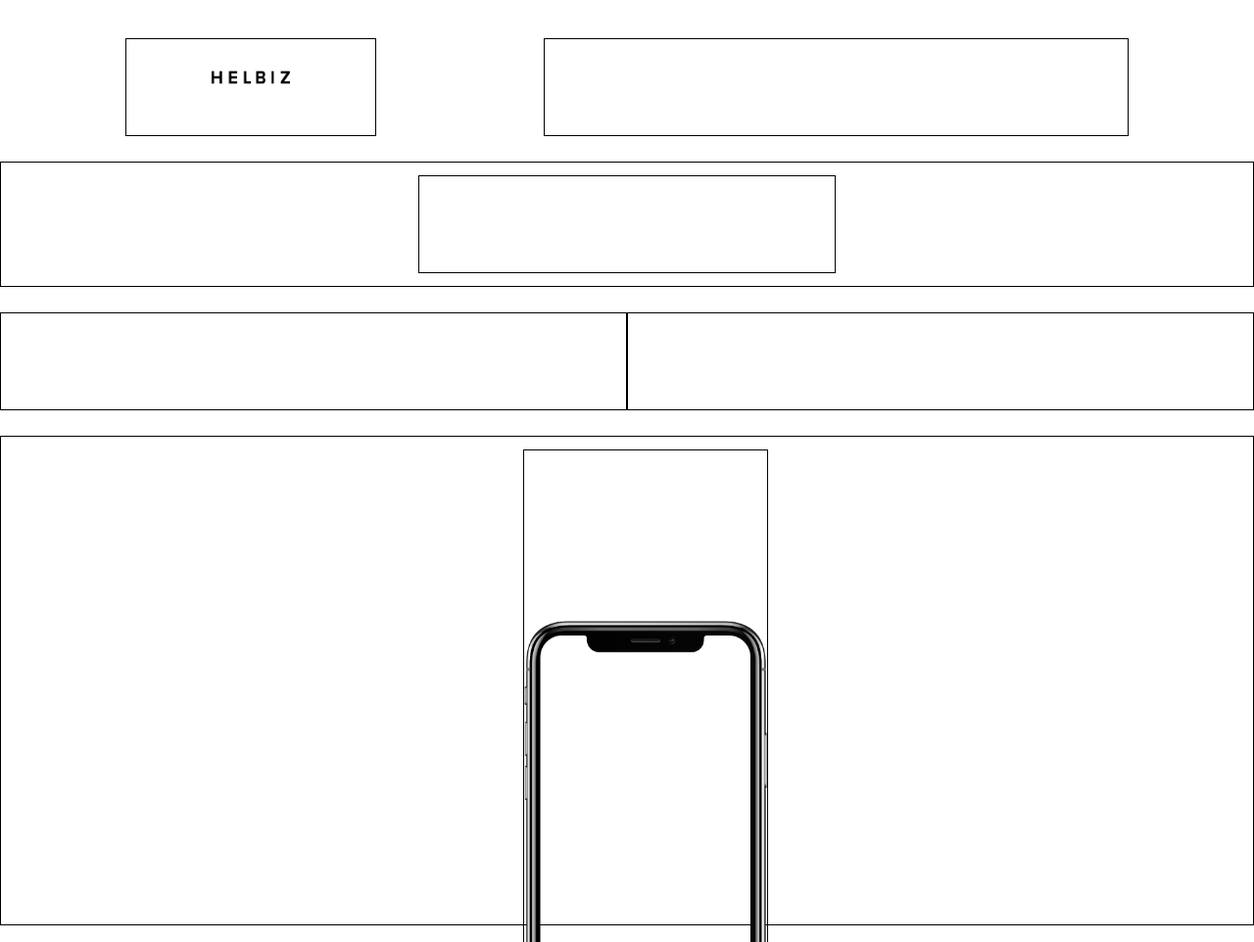
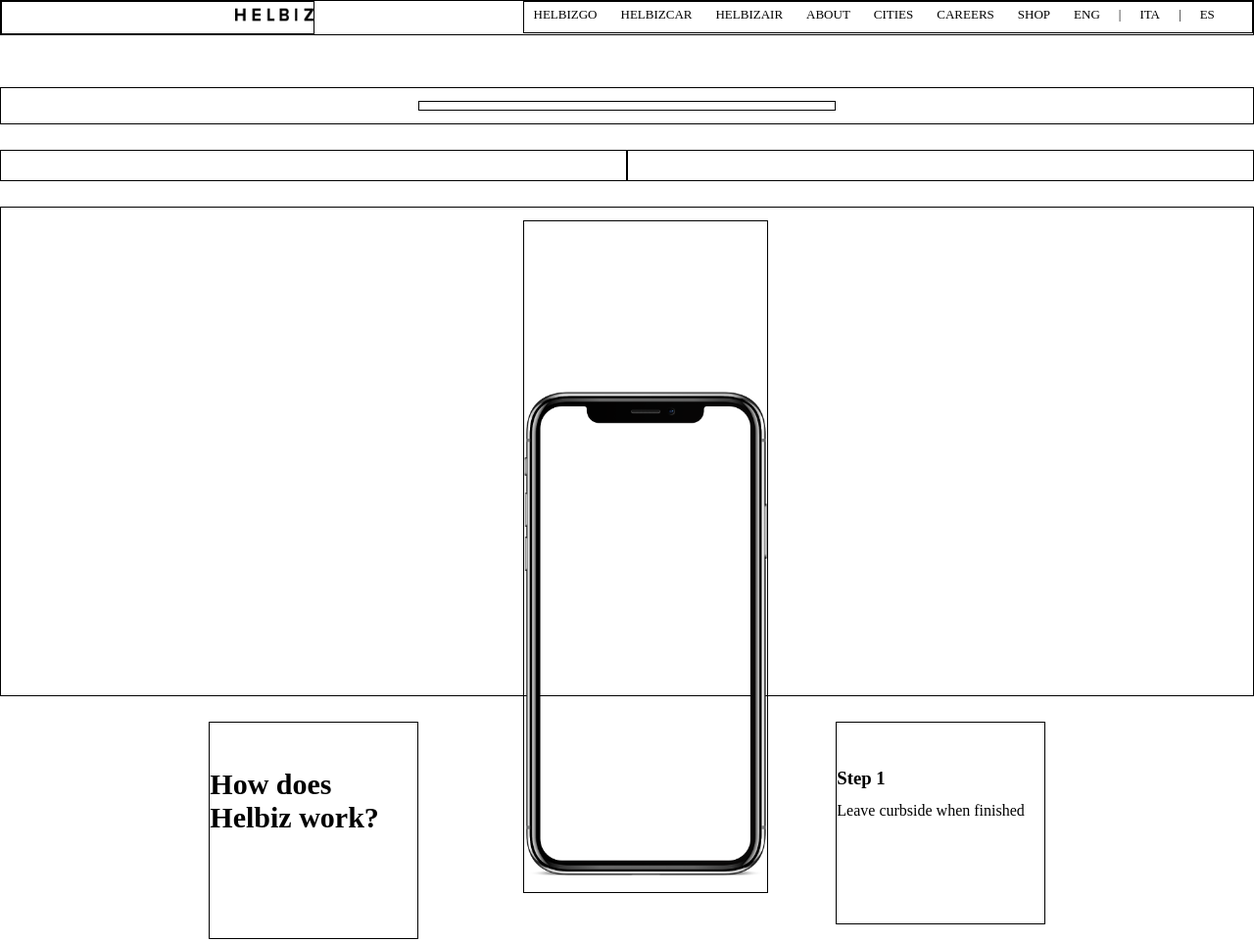
Before and after one commit to Entity-Code/html-css-helbiz, a plain HTML site: page index.html in a window 1280 px wide. Shown: the top 962 px of the page at 98% size. Drawn offline with Linux system fonts and the light colour scheme.

Commit message:
completamento blocco 1 / nav

```diff
--- a/css/style.css
+++ b/css/style.css
@@ -4,6 +4,7 @@
    padding: 0;
    box-sizing: border-box;
 }
+
 /* regole generali */
 
 img{
@@ -12,7 +13,7 @@ img{
 }
 /* regole di debug */
 [class*="col-"] {
-  min-height: 100px;
+  min-height: 10px;
   /* background-color: lightgreen; */
   border: solid 1px  #000;
 }
@@ -32,6 +33,9 @@ img{
 .text-center{
    text-align: center;
 }
+.text-right{
+   text-align: right;
+}
 
 .dist-section{
    padding-top: 20px;
@@ -43,6 +47,45 @@ img{
 
 
 /* blocco 1 */
+
+.m, html{
+   margin-top: 0;
+   margin-bottom: 0;
+}
+
+#fixed{
+   width: 100%;
+   position:fixed;
+   top:0;
+   left:0;
+   background-color: white;
+}
+
+#jumbo-sec{
+   padding-top: 50px;
+}
+
+/* nav */
+#nav-header > ul > li,
+#nav-header > ul > li > a{
+   list-style-type: none;
+   color: black;
+   display: inline-block;
+   font-size: 13px;
+   padding: 5px;
+   padding-top: 0px;
+}
+
+#nav-header > ul > li{
+   padding: 5px;
+   margin:0;
+}
+
+#nav-header > ul {
+   margin:0;
+}
+/* nav */
+
 /* blocco 1 */
 
 /* blocco 2 */
--- a/index.html
+++ b/index.html
@@ -14,31 +14,48 @@
       <div class="container-full-width">
          <!-- INIZIO BLOCCO 1 -->
          <header>
-            <section class="centratura-head-foot">
+            <section id="fixed" class="centratura-head-foot">
                   <!-- row title-nav -->
-               <div class="row" >
+                  <div class="row m" >
+                     <!-- fixed -->
+                     <div  class="col-xs-12 col-md-12 col-lg-12 m">
                         <!-- title -->
-                  <div class="col-xs-3 col-md-3 col-lg-3  text-center">
-                     <a class="il-b" href="#">
-                        <img width="80px" height="12.2px" src="img/logo.png">
+                        <div class="col-xs-3 col-md-3 col-lg-3 m text-right">
+                           <a class="il-b m" href="#">
+                              <img class="m" width="80px" height="12.2px" src="img/logo.png">
                            </a>
                         </div>
                         <!-- title -->
 
                         <!-- nav -->
-                  <div class="col-xs-7 col-xs-offset-2 col-md-7 col-md-offset-2 col-lg-7 col-lg-offset-2">
-                     <nav>
-
+                        <div class="col-xs-7 col-xs-offset-2 col-md-7 col-md-offset-2 col-lg-7 col-lg-offset-2 m">
+                           <nav id="nav-header" class="m">
+                              <ul class="m">
+                                <li class="m"><a class="m" href="#">HELBIZGO</a></li>
+                                <li class="m"><a class="m" href="#">HELBIZCAR</a></li>
+                                <li class="m"><a class="m" href="#">HELBIZAIR</a></li>
+                                <li class="m"><a class="m" href="#">ABOUT</a></li>
+                                <li class="m"><a class="m" href="#">CITIES</a></li>
+                                <li class="m"><a class="m" href="#">CAREERS</a></li>
+                                <li class="m"><a class="m" href="#">SHOP</a></li>
+                                <li class="m"><a class="m" href="#">ENG</a></li>
+                                <li class="m">|</li>
+                                <li class="m"><a class="m" href="#">ITA</a></li>
+                                <li class="m">|</li>
+                                <li class="m"><a class="m" href="#">ES</a></li>
+                              </ul>
                            </nav>
                         </div>
                         <!-- nav -->
+                     </div>
+                     <!-- fixed -->
                   </div>
                   <!-- row title-nav -->
 
             </section>
 
 
-            <section>
+            <section id="jumbo-sec">
                <!-- row jumbo -->
                <div class="row">
                   <!-- jumbo -->
```
Lines whose indentation alone changed are shown as unchanged.
